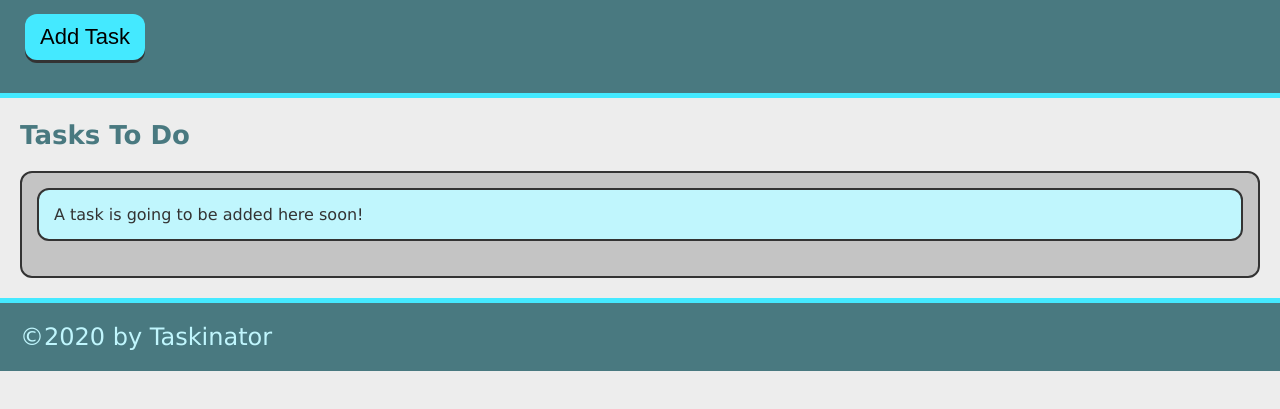
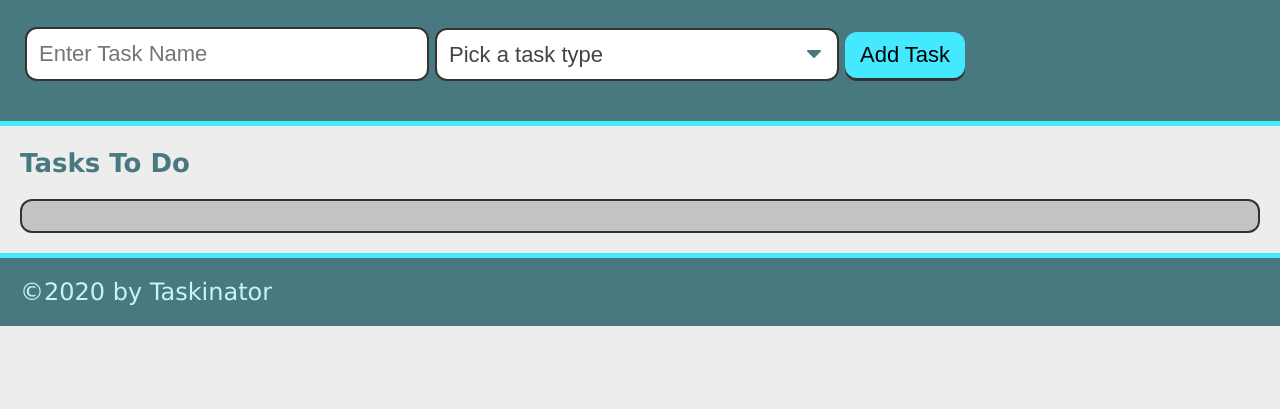
Before and after one commit to michaelsamm/taskinator, a plain HTML site: page index.html in a window 1280 px wide. Shown: the part 115-524 px from the top of the page. Drawn offline with Linux system fonts and the light colour scheme.

Commit message:
created form for submissions

```diff
--- a/assets/js/script.js
+++ b/assets/js/script.js
@@ -1,11 +1,14 @@
-var buttonE1 = document.querySelector("#save-task");
+var formE1 = document.querySelector("#task-form");
 var tasksToDoE1 = document.querySelector("#tasks-to-do");
 
-var createTaskHandler = function() {
+var createTaskHandler = function(event) {
+
+    event.preventDefault();
+
     var listItemE1 = document.createElement("li");
     listItemE1.className = "task-item";
     listItemE1.textContent = "This is a new task.";
     tasksToDoE1.appendChild(listItemE1);
-}
+};
 
-buttonE1.addEventListener("click", createTaskHandler);
+formE1.addEventListener("submit", createTaskHandler);
--- a/index.html
+++ b/index.html
@@ -16,9 +16,25 @@
         <p>
             Click the button below to add a new task!
         </p>
-        <button class="btn" id="save-task">
-            Add Task
-        </button>
+        <form id="task-form">
+            <div class="form-group">
+                <input type="text" name="task-name" placeholder="Enter Task Name" />
+            </div>
+            <div class="form-group">
+                <select name="task-type" class="select-dropdown">
+                    <option value="" disabled selected>Pick a task type</option>
+                    <option value="Print">Print</option>
+                    <option value="Web">Web</option>
+                    <option value="Mobile">Mobile</option>
+                </select>
+            </div>
+            <div class="form-group">
+                <button class="btn" id="save-task" type="submit">
+                    Add Task
+                </button>
+            </div>
+        </form>
+
     </header>
     <!-- Header End -->
 
@@ -29,9 +45,7 @@
                 Tasks To Do
             </h2>
             <ul class="task-list" id="tasks-to-do">
-                <li class="task-item">
-                    A task is going to be added here soon!
-                </li>
+
             </ul>
         </section>
     </main>
```
